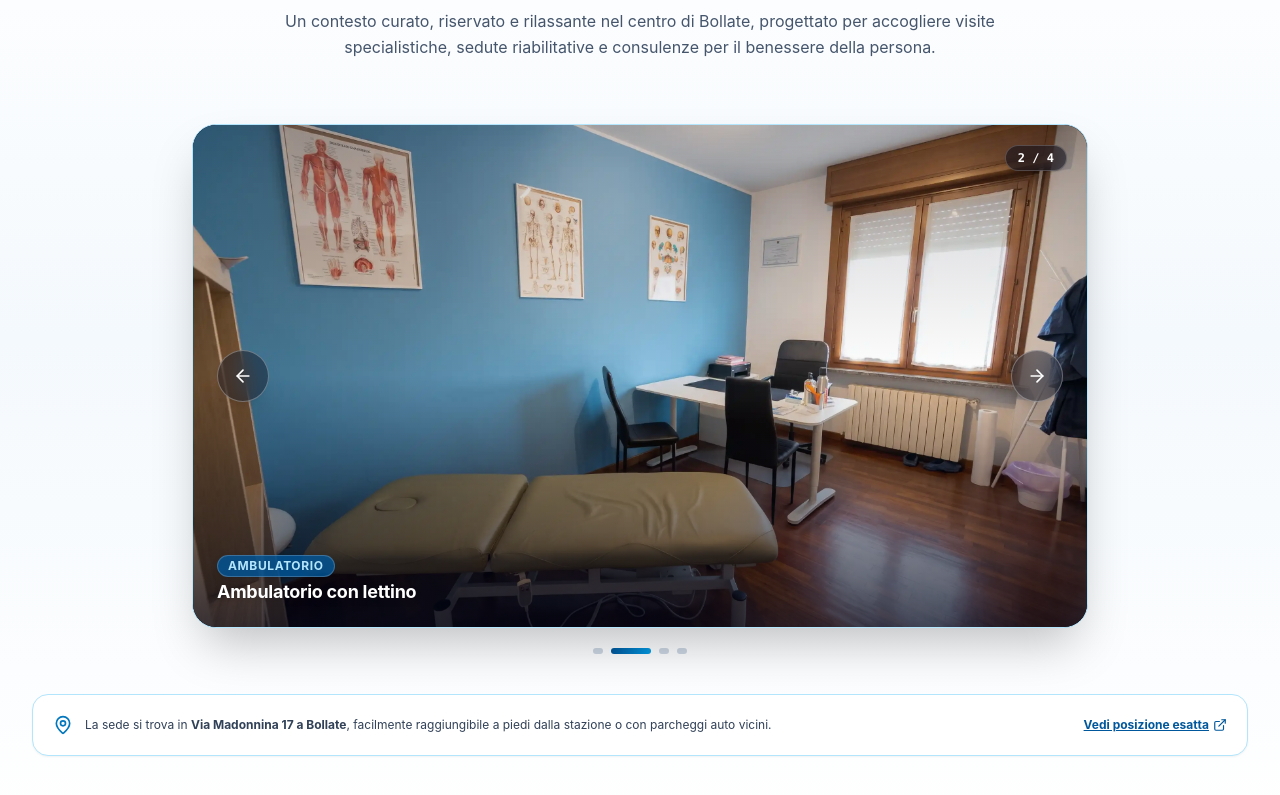
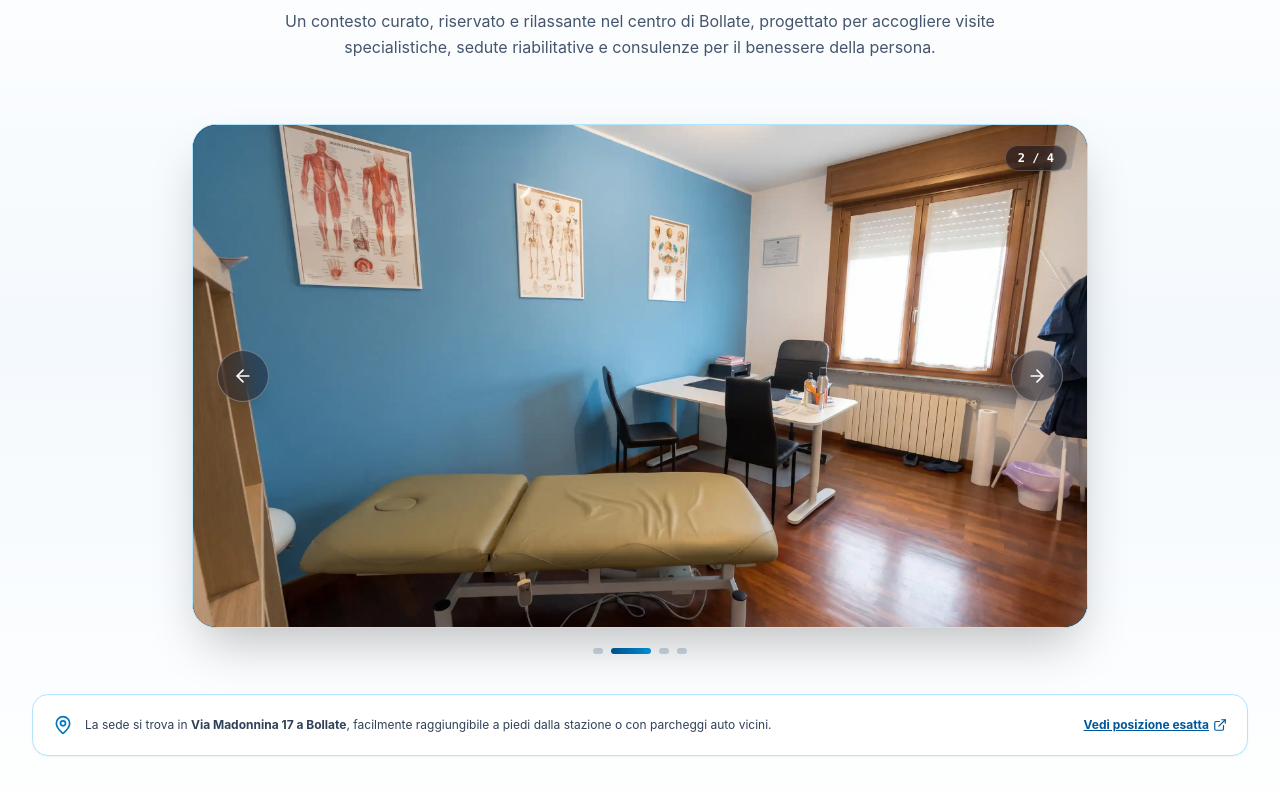
Before and after one commit to RiccardoDiRosa/StudioMedico4M, a React (Vite) app: page / in a window 1280 px wide. Shown: the part 5341-6136 px from the top of the page. Built offline with nearby package versions, Linux system fonts and the light colour scheme; a web font is replaced by a local one.

Commit message:
fix(carousel): remove bottom text labels from studio photo slides

```diff
--- a/src/components/StudioPhotoCarousel.tsx
+++ b/src/components/StudioPhotoCarousel.tsx
@@ -84,17 +84,6 @@ export const StudioPhotoCarousel: React.FC = () => {
                 className="w-full h-full object-cover"
                 loading={index === 0 ? 'eager' : 'lazy'}
               />
-              <div className="absolute inset-0 bg-gradient-to-t from-slate-950/70 via-transparent to-slate-950/20 pointer-events-none" />
-
-              {/* Room label at bottom left */}
-              <div className="absolute bottom-4 left-4 sm:bottom-6 sm:left-6 text-white max-w-md pointer-events-none drop-shadow-md">
-                <span className="text-[10px] sm:text-xs font-bold uppercase tracking-wider text-[#b3e5fc] bg-[#01579b]/80 backdrop-blur-md px-2.5 py-0.5 rounded-full inline-block mb-1 border border-white/20 shadow-xs">
-                  {photo.badge}
-                </span>
-                <h3 className="text-sm sm:text-lg font-bold font-sans leading-tight">
-                  {photo.title}
-                </h3>
-              </div>
             </div>
           );
         })}
```
